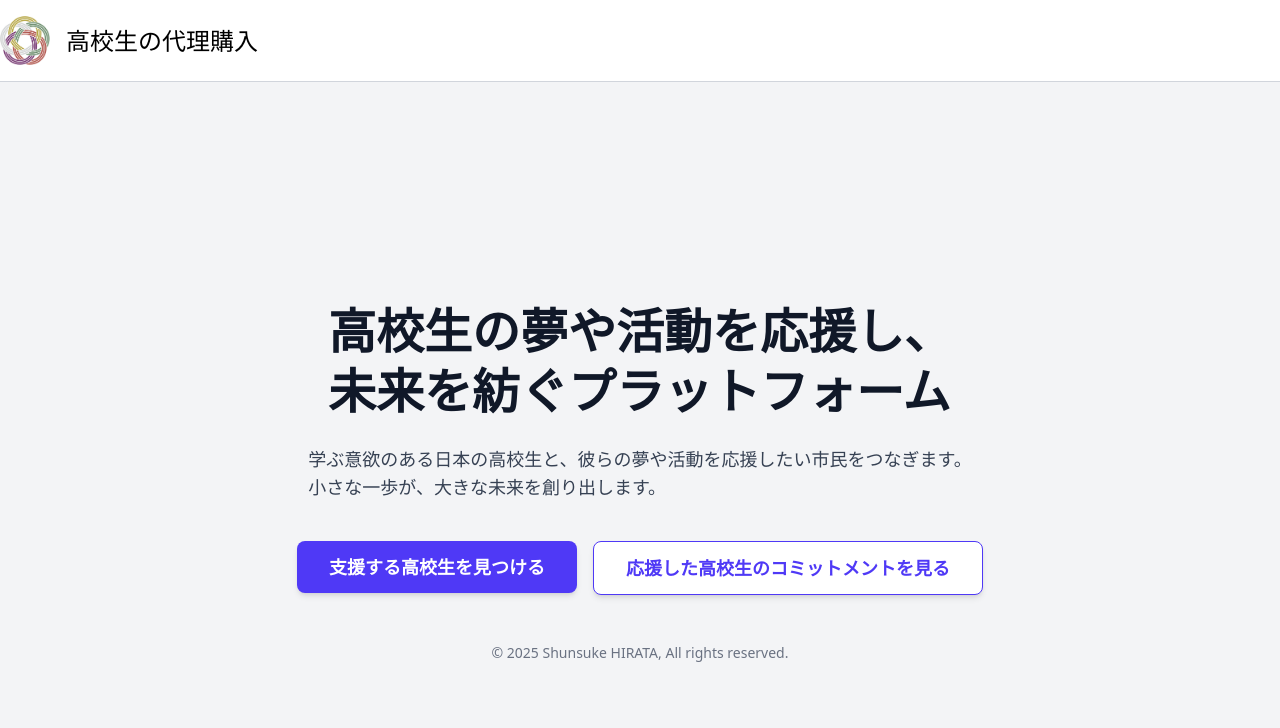
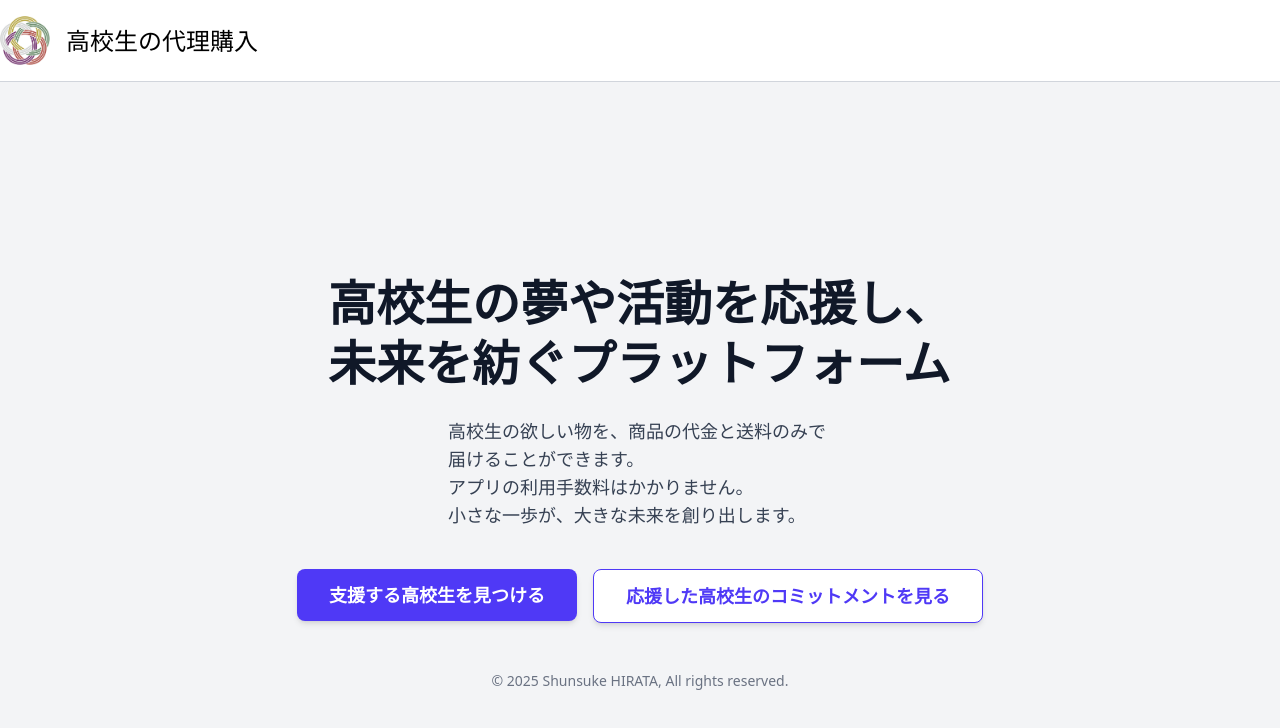
Before and after one commit to Shunsuke0205/inspirit-for-supporter, a Next.js app: page / in a window 1280 px wide. Shown: the top 728 px of the page. Built offline with nearby package versions, Linux system fonts and the light colour scheme; no server answers.

Commit message:
fix: sentenes and CSS

```diff
--- a/src/app/page.tsx
+++ b/src/app/page.tsx
@@ -3,13 +3,15 @@ import Link from "next/link";
 export default function Home() {
   return (
     <div className="min-h-screen flex flex-col items-center justify-center bg-gray-100 p-4">
-      <h1 className="text-xl md:text-3xl lg:text-5xl font-extrabold text-gray-900 mb-6 text-left leading-tight">
+      <h1 className="text-3xl md:text-4xl lg:text-5xl font-extrabold text-gray-900 mb-6 text-left leading-tight">
         高校生の夢や活動を応援し、
         <br />
         未来を紡ぐプラットフォーム
       </h1>
-      <p className="text-lg text-gray-700 mb-10 text-left max-w-2xl">
-        学ぶ意欲のある日本の高校生と、彼らの夢や活動を応援したい市民をつなぎます。
+      <p className="text-base md:text-lg text-gray-700 mb-10 text-left max-w-sm">
+        高校生の欲しい物を、商品の代金と送料のみで届けることができます。
+        <br />
+        アプリの利用手数料はかかりません。
         <br />
         小さな一歩が、大きな未来を創り出します。
       </p>
```
